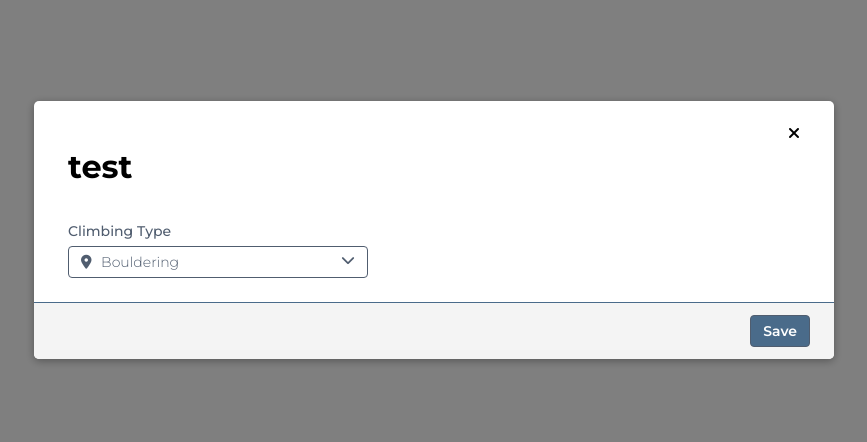
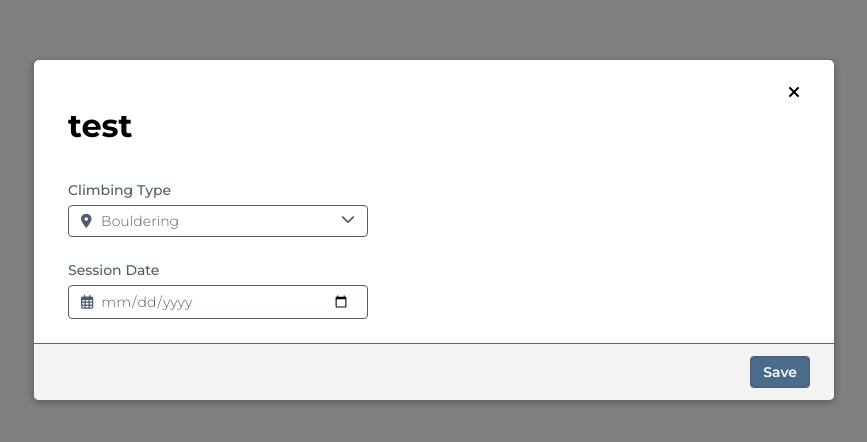
Before and after one commit to Armitage35/climber.guru, a Vue app: page / in a window 1280 px wide. Shown: the part 170-612 px from the top of the page, without its empty margins (206-1073 px from the left). Built offline with nearby package versions, Linux system fonts and the light colour scheme.

Commit message:
Implement date dropdown

```diff
--- a/src/Master.scss
+++ b/src/Master.scss
@@ -2,7 +2,7 @@
 @import url('https://fonts.googleapis.com/css?family=Montserrat:300,400,500,600,700&display=swap');
 
 // Main files files
-@import './variables.scss';
+@import './Variables.scss';
 @import './App.scss';
 
 // Components
--- a/src/Variables.scss
+++ b/src/Variables.scss
@@ -1,5 +1,5 @@
 // Fonts
-$bodyFont: 'Montserrat', Tahoma, sans-seriF;
+$bodyFont: 'Montserrat', Tahoma, sans-serif;
 
 // Colors
 $plain-white: #FFFFFF;
--- a/src/components/Dropdown/Dropdown.scss
+++ b/src/components/Dropdown/Dropdown.scss
@@ -1,5 +1,6 @@
 // Local variables
 %dropdownText {
+	font-family: $bodyFont;
 	color: $weird-blue;
 	font-weight: $light;
 	font-size: 14px;
@@ -15,6 +16,10 @@ label {
 	color: $weird-blue;
 	text-transform: capitalize;
 	display: block;
+}
+
+.dropdown {
+	margin: 24px 0;
 }
 
 .dropdown__content {
@@ -44,6 +49,7 @@ label {
 	padding-left: 0;
 	padding: 6px 0px;
 	border: solid 1px $weird-blue;
+	border-top: none;
 	background-color: $plain-white;
 	border-radius: 0 0 4px 4px;
 	margin-top: 0px;
@@ -64,9 +70,15 @@ label {
 
 .dropdown__content:hover>.dropdown__active {
 	border-radius: 4px 4px 0 0;
-	border-bottom: none;
 }
 
 .dropdown__content:hover>.dropdown__options>.dropdown__option:hover {
 	background: $very-light-grey;
 }
+
+input[type=date] {
+	@extend %dropdownText;
+	border: none;
+	text-transform: none;
+	width: 250px;
+}
--- a/src/components/Dropdown/Dropdown.vue
+++ b/src/components/Dropdown/Dropdown.vue
@@ -1,5 +1,5 @@
 <template>
-	<div class="dropdown">
+	<div class="dropdown" v-if="type === 'text'">
 		<label :for="title">{{ title }}</label>
 		<div class="dropdown__content">
 			<div class="dropdown__active">
@@ -20,11 +20,23 @@
 			</ul>
 		</div>
 	</div>
+	<div class="dropdown" v-else-if="type === 'date'">
+		<label :for="title">{{ title }}</label>
+		<div class="dropdown__content">
+			<div class="dropdown__active">
+				<span>
+					<i :class="icon" id="dropdown__icon" v-if="icon"></i>
+					<input type="date"
+				/></span>
+			</div>
+		</div>
+	</div>
+	<!-- <input type="date" name="bday" v-else /> -->
 </template>
 
 <script>
 export default {
-	props: ['icon', 'title', 'options'],
+	props: ['type', 'icon', 'title', 'options'],
 	data: function() {
 		return {
 			active: this.options[0]
--- a/src/components/Modal/Modal.vue
+++ b/src/components/Modal/Modal.vue
@@ -10,8 +10,15 @@
 			<div class="modal__body">
 				<Dropdown
 					title="climbing type"
+					type="text"
 					:options="dropdown"
 					icon="fas fa-map-marker-alt"
+				></Dropdown>
+				<Dropdown
+					title="session date"
+					type="date"
+					:options="dropdown"
+					icon="far fa-calendar-alt"
 				></Dropdown>
 			</div>
 			<div class="modal__footer">
```
